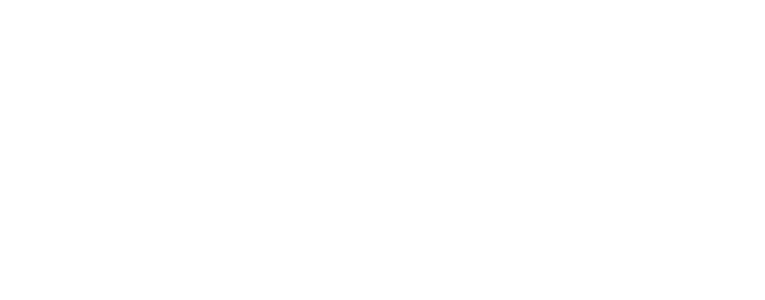
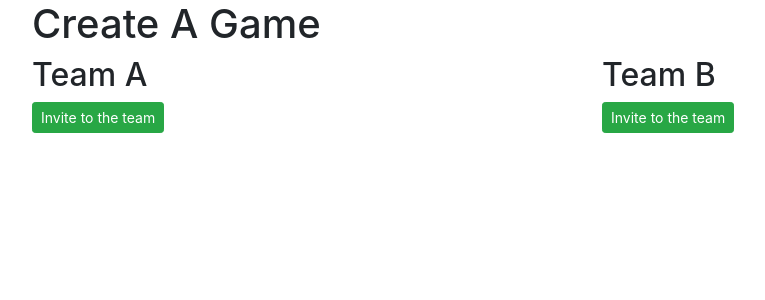
Before and after one commit to aksrugiw/ngFoosballApp, an Angular app: page /game/new in a window 1280 px wide. Before the commit this address led to /. Shown: the top 300 px of the page, without its empty margins (53-818 px from the left). Built offline with nearby package versions, Linux system fonts and the light colour scheme.

Commit message:
Add game component, add posibility to invite players

```diff
--- /dev/null
+++ b/src/app/game/game.component.html
@@ -0,0 +1,26 @@
+<div class="container" *ngIf="gameState === 'new'">
+  <div class="row">
+    <div class="col">
+        <h1>Create A Game</h1>
+    </div>
+  </div>
+  <div class="row">
+    <div class="col-md-6" [ngClass]="{'offset-md-6': actualTeam.name === 'Team B'}" *ngIf="invitingPlayers">
+      <p>Invite player to: {{ actualTeam.name }}</p>
+      <select [(ngModel)]="selectedPlayer">
+        <option value="----">choose player</option>
+        <option *ngFor="let player of playerList" [ngValue]="player">{{ player.name }}</option>
+      </select>
+      <button class="btn btn-success" (click)="addToActualTeam()">Invite</button>
+    </div>
+  </div>
+
+
+  <div class="row">
+    <div class="col" *ngFor="let team of teams">
+      <h2>{{team.name}}</h2>
+      <button class="btn btn-sm btn-success mb-2" (click)="setActualTeam(team)">Invite to the team</button>
+      <player *ngFor="let player of team.players" [player]="player"></player>
+    </div>
+  </div>
+</div>
--- /dev/null
+++ b/src/app/game/game.component.ts
@@ -0,0 +1,57 @@
+import { Component, OnInit } from '@angular/core';
+import { ActivatedRoute, ParamMap, Router } from '@angular/router';
+
+import { Player } from "../player/player";
+import { PlayerService } from "../player/player.service";
+
+@Component({
+  selector: 'app-game',
+  templateUrl: './game.component.html',
+  styleUrls: ['./game.component.css']
+})
+export class GameComponent implements OnInit {
+  gameState: string;
+  playerList: Player[];
+  selectedPlayer: Player;
+  teams = [
+    {
+      id: 1,
+      name: 'Team A',
+      players: []
+    },
+    {
+      id: 2,
+      name: 'Team B',
+      players: []
+    },
+  ];
+  actualTeam;
+  invitingPlayers: boolean = false;
+
+  constructor(
+    private _route: ActivatedRoute,
+    private _router: Router,
+    private _playerService: PlayerService
+  ) {
+    this._route.params.subscribe( params => this.gameState = params['state']);
+  }
+
+  ngOnInit() {
+    this._playerService.fetchPlayers()
+      .subscribe(response => {
+        this.playerList = response;
+      });
+  }
+
+  setActualTeam(team) : void {
+    this.actualTeam = team;
+    this.invitingPlayers = true;
+  }
+
+  addToActualTeam() : void {
+    if (this.selectedPlayer !== undefined) {
+      this.teams[this.actualTeam.id - 1].players.push(this.selectedPlayer);
+    }
+  }
+
+}
--- a/src/app/lobby/lobby.component.html
+++ b/src/app/lobby/lobby.component.html
@@ -1,6 +1,9 @@
 <div class="container">
-  <div class="row">
+  <div class="row d-flex justify-content-between">
       <h1>Players</h1>
+      <p class="align-self-end align-items-end">
+        <a [routerLink]="['/game', 'new']" class="btn btn-sm btn-success">Create</a>
+      </p>
   </div>
   <div class="row">
     <div *ngFor="let player of playerList" class="col-md-6">
--- a/src/app/player-details/player-details.component.ts
+++ b/src/app/player-details/player-details.component.ts
@@ -1,5 +1,6 @@
 import { Component, OnInit } from '@angular/core';
-import { ActivatedRoute, ParamMap, Router } from '@angular/router';
+import { ActivatedRoute, ParamMap } from '@angular/router';
+import { Location } from '@angular/common';
 import 'rxjs/add/operator/switchMap';
 
 import { Player } from "../player/player";
@@ -18,7 +19,7 @@
   constructor(
     private _playerService: PlayerService,
     private _route: ActivatedRoute,
-    private _router: Router,
+    private _location: Location,
   ) {
     this._route.params.subscribe( params => this.playerId = +params['id']);
   }
@@ -31,7 +32,7 @@
   }
 
   onBack() : void {
-    this._router.navigate(['/']);
+    this._location.back();
   }
 
 }
```
Also changed, not shown: src/app/app.module.ts (+7 -2 lines), src/app/game/game.component.css (added), 1 other file (tests, documents, lock files or other folders).
